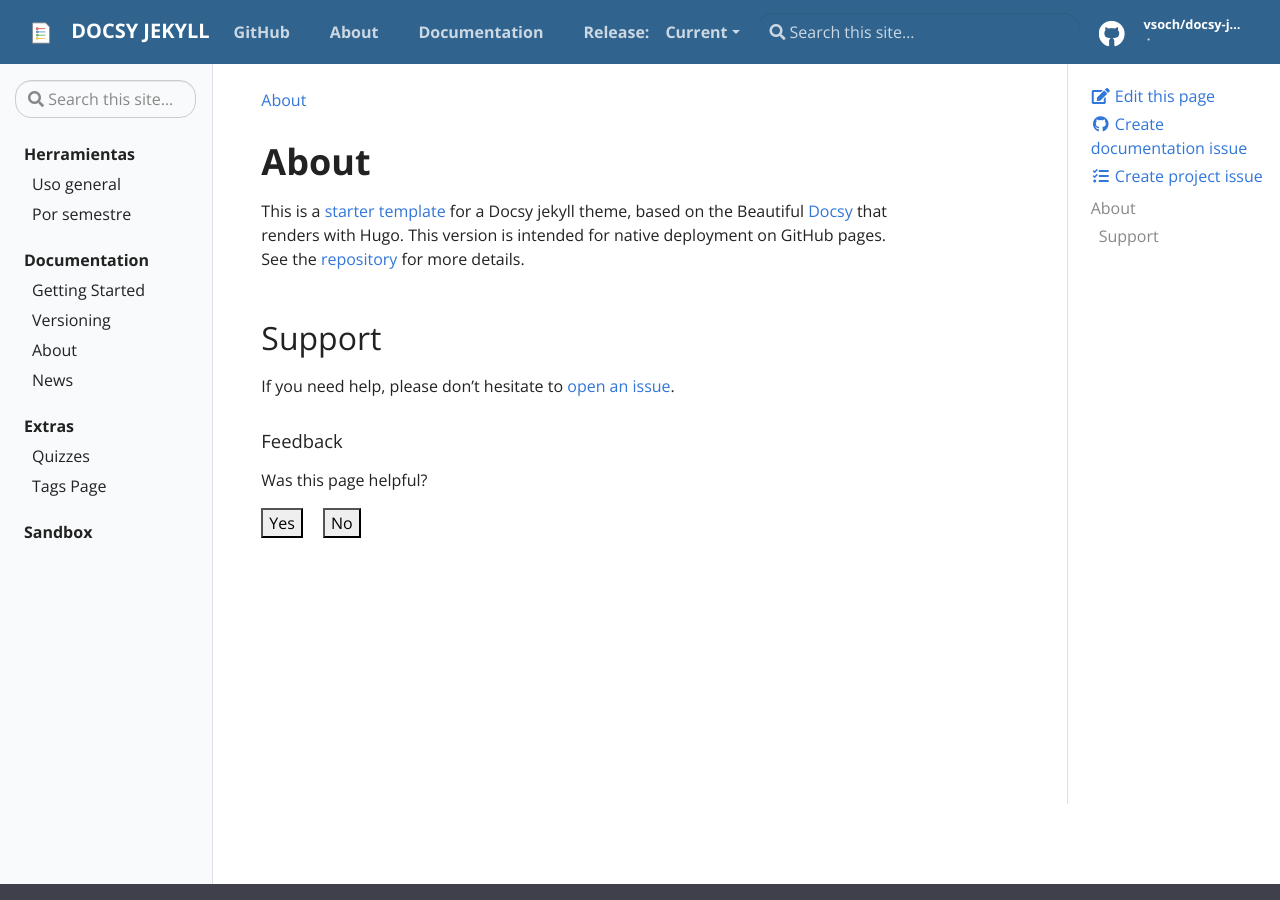
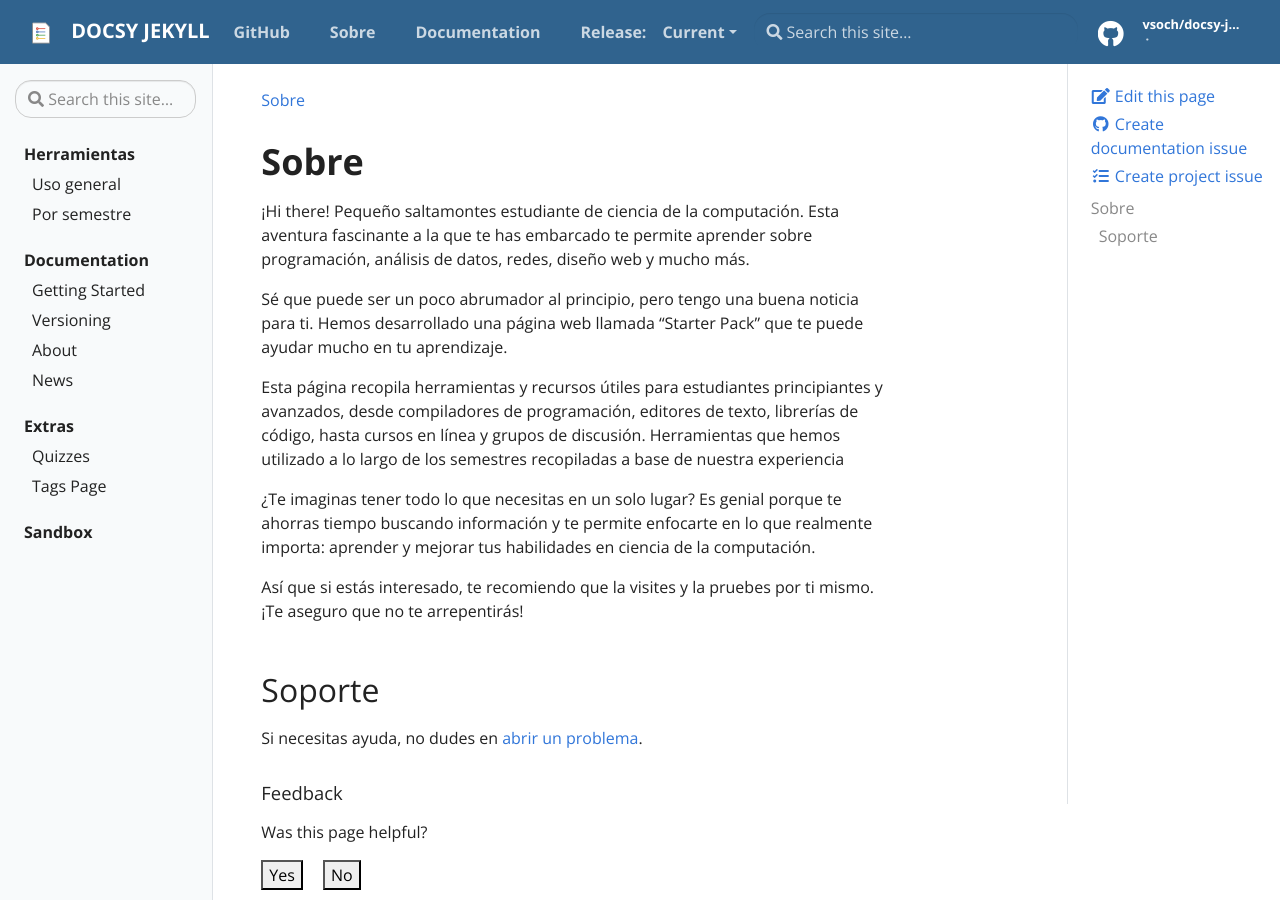
Before and after one commit to ACMUCSP/starter-pack, a Jekyll site: the page built from pages/about.md, in a window 1280 px wide and 900 px high. Built offline with Jekyll 4.4.1, drawn with Linux system fonts in a browser that asks for light colours.

Commit message:
Pagina sobre lista

```diff
--- a/_data/navigation.yml
+++ b/_data/navigation.yml
@@ -1,4 +1,4 @@
-- title: About
-  url: about
+- title: Sobre
+  url: sobre
 - title: Documentation
   url: docs
--- a/pages/about.md
+++ b/pages/about.md
@@ -1,14 +1,21 @@
 ---
-title: About
-permalink: /about/
+title: Sobre
+permalink: /sobre/
 ---
 
-# About
+# Sobre
 
-This is a [starter template](https://vsoch.github.io/docsy-jekyll/) for a Docsy jekyll theme, based
-on the Beautiful [Docsy](https://github.com/google/docsy) that renders with Hugo. This version is intended for
-native deployment on GitHub pages. See the [repository]({{ site.repo }}) for more details.
+¡Hi there! Pequeño saltamontes estudiante de ciencia de la computación. Esta aventura fascinante a la que te has embarcado te permite aprender sobre programación, análisis de datos, redes, diseño web y mucho más.
 
-## Support
+Sé que puede ser un poco abrumador al principio, pero tengo una buena noticia para ti. Hemos desarrollado una página web llamada "Starter Pack" que te puede ayudar mucho en tu aprendizaje.
 
-If you need help, please don't hesitate to [open an issue](https://www.github.com/{{ site.github_user }}/{{ site.github_repo }}).
+Esta página recopila herramientas y recursos útiles para estudiantes principiantes y avanzados, desde compiladores de programación, editores de texto, librerías de código, hasta cursos en línea y grupos de discusión. Herramientas que hemos utilizado a lo largo de los semestres recopiladas a base de nuestra experiencia
+
+¿Te imaginas tener todo lo que necesitas en un solo lugar? Es genial porque te ahorras tiempo buscando información y te permite enfocarte en lo que realmente importa: aprender y mejorar tus habilidades en ciencia de la computación.
+
+Así que si estás interesado, te recomiendo que la visites y la pruebes por ti mismo. ¡Te aseguro que no te arrepentirás!
+
+
+## Soporte
+
+Si necesitas ayuda, no dudes en [abrir un problema](https://www.github.com/{{ site.github_user }}/{{ site.github_repo }}).
```
Also changed, not shown: pages/sandbox.md (deleted, +0 -40 lines).
